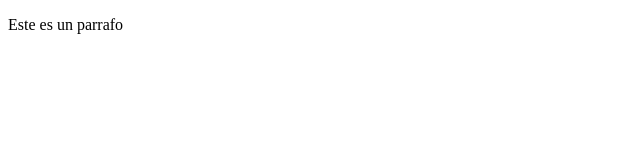
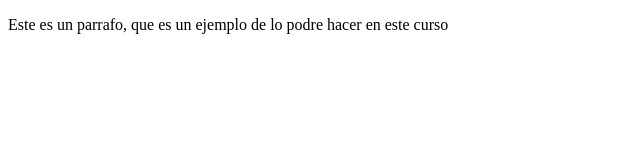
Before and after one commit to VicJai/proyectoDemoCursoPrework, a plain HTML site: page index.html in a window 1280 px wide. Shown: the whole page, without its empty margins (0-640 px from the left). Drawn offline with Linux system fonts and the light colour scheme.

Commit message:
Cambios agregados en el html

```diff
--- a/index.html
+++ b/index.html
@@ -7,6 +7,6 @@
     <title>Hola Mundo</title>
 </head>
 <body>
-    <p>Este es un parrafo</p>
+    <p>Este es un parrafo, que es un ejemplo de lo podre hacer en este curso</p>
 </body>
 </html>
```
